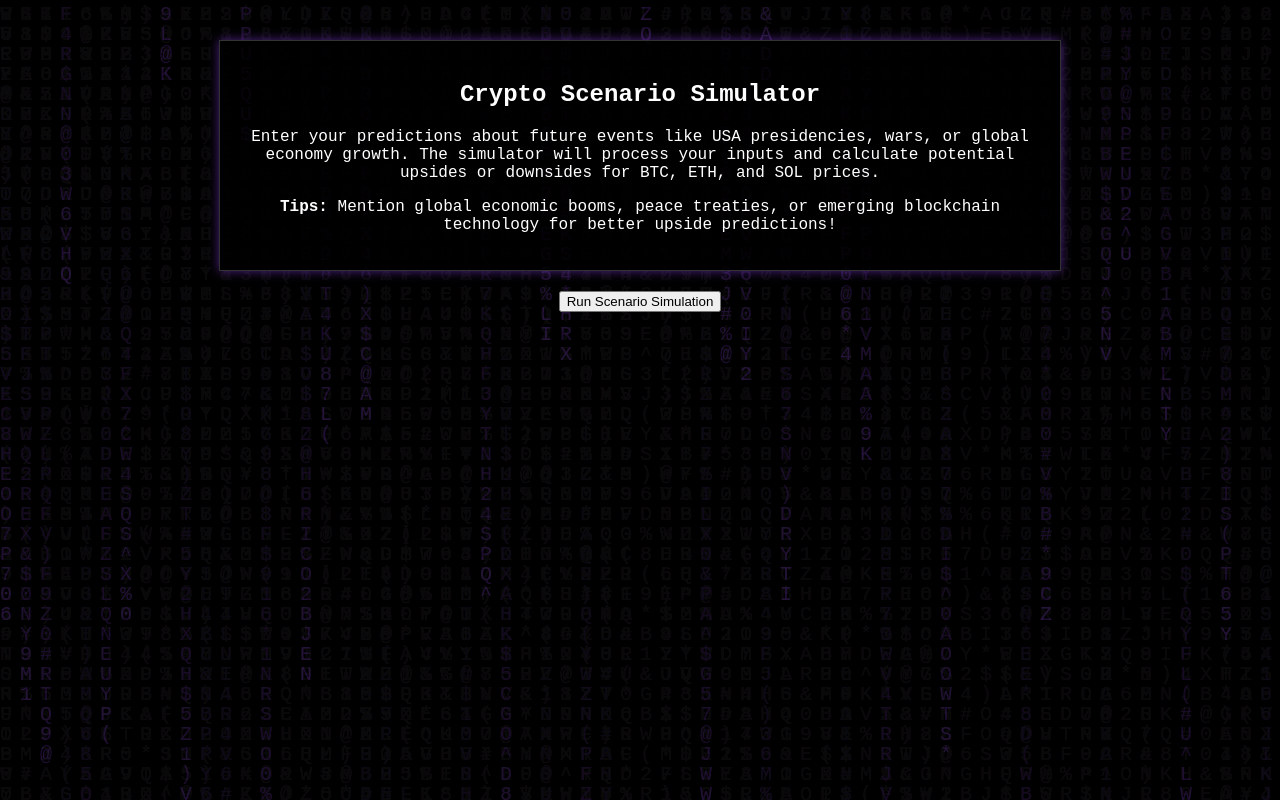
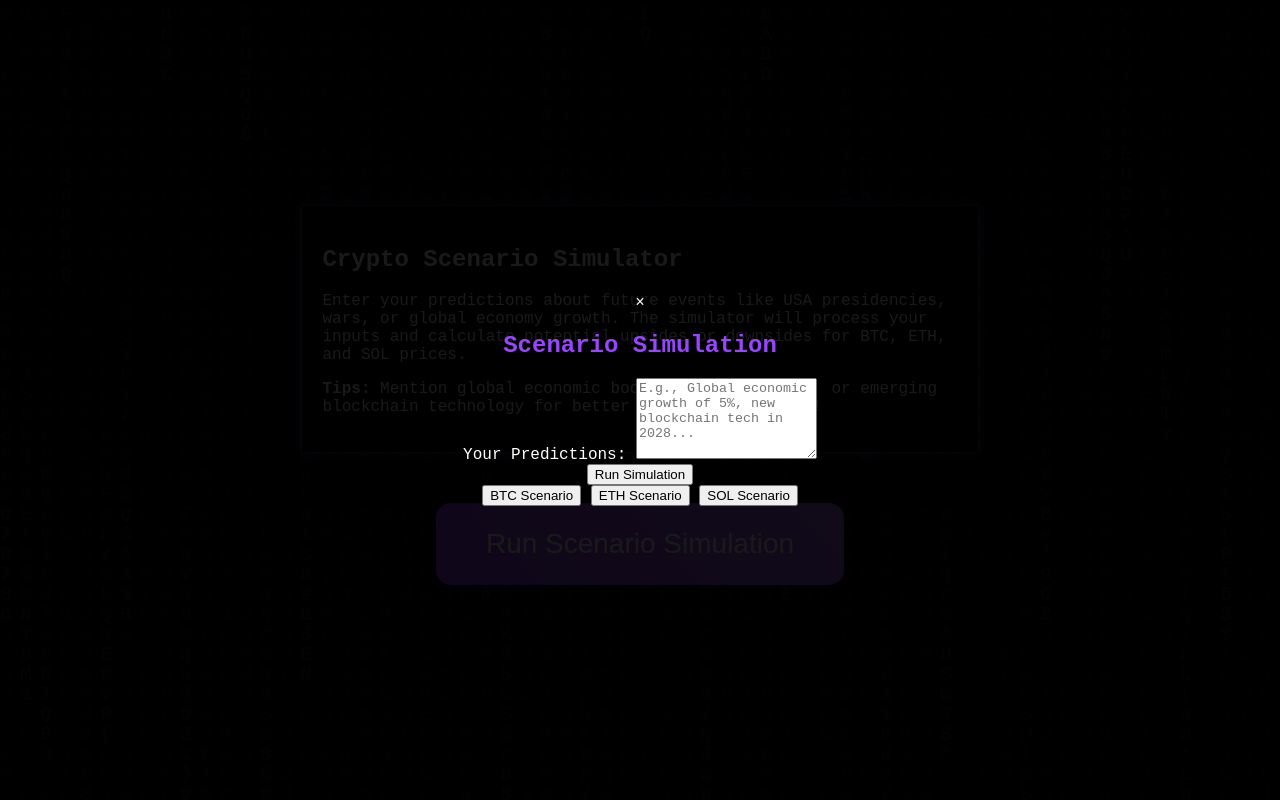
Before and after one commit to c76224892/scenariosim, a plain HTML site: page index.html in a window 1280 px wide. Both pictures are taken after a click on the button "Run Scenario Simulation". Drawn offline with Linux system fonts and the light colour scheme.

Commit message:
Update index.html

```diff
--- a/index.html
+++ b/index.html
@@ -14,12 +14,17 @@
       background: black;
       color: white;
       font-family: 'Courier New', Courier, monospace;
+      display: flex;
+      justify-content: center;
+      align-items: center;
     }
     #content {
       position: relative;
       z-index: 2;
       padding: 20px;
       text-align: center;
+      max-width: 1000px;
+      width: 90%;
     }
     /* Full-screen canvas for ASCII animation */
     #matrixCanvas {
@@ -29,15 +34,15 @@
       width: 100%;
       height: 100%;
       z-index: 1;
-      pointer-events: none; /* Allow interactions through canvas */
+      pointer-events: none;
       background: black;
     }
     /* Subtle Matrix characters style */
     .matrix-char {
       font-family: monospace;
-      color: rgba(153, 69, 255, 0.2); /* semi-transparent purple */
+      color: rgba(153, 69, 255, 0.2);
     }
-    /* Rest of your existing styles... */
+    /* Styling for main box */
     #terminal {
       width: 80%;
       max-width: 800px;
@@ -48,14 +53,47 @@
       margin: 20px auto;
       position: relative;
       z-index: 2;
+      text-align: left;
     }
-    /* ... include other styles as needed ... */
+    /* Fancy "Run Scenario Simulation" Button */
+    #open-scenario-modal {
+      padding: 25px 50px;
+      font-size: 28px;
+      background: linear-gradient(45deg, #9945FF, #aa66ff);
+      color: white;
+      border: none;
+      border-radius: 15px;
+      cursor: pointer;
+      text-decoration: none;
+      display: inline-block;
+      margin: 30px auto;
+      transition: transform 0.3s, box-shadow 0.3s;
+      z-index: 2;
+    }
+    #open-scenario-modal:hover {
+      transform: scale(1.05);
+      box-shadow: 0 0 20px rgba(170, 102, 255, 0.7);
+    }
+    /* Modal Styling and other styles remain unchanged */
+    /* Example snippet: */
+    #scenario-modal {
+      display: none;
+      position: fixed;
+      top: 0;
+      left: 0;
+      width: 100%;
+      height: 100%;
+      background: rgba(0, 0, 0, 0.9);
+      z-index: 1000;
+      justify-content: center;
+      align-items: center;
+    }
+    /* ... include your existing styles for modal, spinner, etc. ... */
   </style>
 </head>
 <body>
   <canvas id="matrixCanvas"></canvas>
   <div id="content">
-    <!-- Your existing content goes here -->
     <div id="terminal">
       <h2>Crypto Scenario Simulator</h2>
       <p>
@@ -67,7 +105,27 @@
       </p>
     </div>
     <button id="open-scenario-modal">Run Scenario Simulation</button>
-    <!-- The rest of your HTML content (modal, etc.) -->
+    <!-- Scenario Simulation Modal -->
+    <div id="scenario-modal" style="display:none;">
+      <div>
+        <span id="close-scenario-modal">&times;</span>
+        <h2 style="text-align:center; color:#9945FF;">Scenario Simulation</h2>
+        <form id="scenario-form">
+          <div class="form-group">
+            <label for="predictionText">Your Predictions:</label>
+            <textarea id="predictionText" rows="5" placeholder="E.g., Global economic growth of 5%, new blockchain tech in 2028..."></textarea>
+          </div>
+          <button type="submit">Run Simulation</button>
+        </form>
+        <div class="coin-buttons">
+          <button class="coin-button" data-coin="BTC">BTC Scenario</button>
+          <button class="coin-button" data-coin="ETH">ETH Scenario</button>
+          <button class="coin-button" data-coin="SOL">SOL Scenario</button>
+        </div>
+        <div id="loading-spinner"></div>
+        <div id="simulationResults"></div>
+      </div>
+    </div>
   </div>
 
   <script>
@@ -75,21 +133,18 @@
     const canvas = document.getElementById('matrixCanvas');
     const ctx = canvas.getContext('2d');
 
-    // Set canvas size
     canvas.width = window.innerWidth;
     canvas.height = window.innerHeight;
 
     const fontSize = 20;
     const columns = Math.floor(canvas.width / fontSize);
     const drops = Array(columns).fill(1);
-    const characters = 'ABCDEFGHIJKLMNOPQRSTUVWXYZ0123456789@#$%^&*()'; // characters for animation
+    const characters = 'ABCDEFGHIJKLMNOPQRSTUVWXYZ0123456789@#$%^&*()';
 
     function drawMatrix() {
-      // Slightly fade the canvas to avoid sharp trails
       ctx.fillStyle = 'rgba(0, 0, 0, 0.05)';
       ctx.fillRect(0, 0, canvas.width, canvas.height);
 
-      // Set text style: subtle purple
       ctx.fillStyle = 'rgba(153, 69, 255, 0.2)';
       ctx.font = `${fontSize}px monospace`;
 
@@ -99,7 +154,6 @@
         const y = drops[i] * fontSize;
         ctx.fillText(text, x, y);
 
-        // Reset drop randomly after it reaches the bottom
         if (y > canvas.height && Math.random() > 0.975) {
           drops[i] = 0;
         }
@@ -109,13 +163,12 @@
 
     setInterval(drawMatrix, 50);
 
-    // Resize canvas on window resize
     window.addEventListener('resize', () => {
       canvas.width = window.innerWidth;
       canvas.height = window.innerHeight;
     });
 
-    // Simulation script (existing code)
+    // Simulation script
     const openScenarioModal = document.getElementById('open-scenario-modal');
     const closeScenarioModal = document.getElementById('close-scenario-modal');
     const scenarioModal = document.getElementById('scenario-modal');
@@ -130,9 +183,11 @@
       loadingSpinner.style.display = 'none';
     });
 
-    closeScenarioModal.addEventListener('click', () => {
-      scenarioModal.style.display = 'none';
-    });
+    if(closeScenarioModal) {
+      closeScenarioModal.addEventListener('click', () => {
+        scenarioModal.style.display = 'none';
+      });
+    }
 
     document.querySelectorAll('.coin-button').forEach(button => {
       button.addEventListener('click', () => {
@@ -154,7 +209,11 @@
       setTimeout(() => {
         loadingSpinner.style.display = 'none';
         showResults();
-      }, 2000); // Simulate processing delay
+      }, 2000);
+    }
+
+    function formatNumber(num) {
+      return num.toString().replace(/\B(?=(\d{3})+(?!\d))/g, '.');
     }
 
     function showResults() {
@@ -169,14 +228,14 @@
 
         if (coin === 'BTC') {
           if (predictionText.includes('war') || predictionText.includes('conflict')) {
-            targetPrice = (50000 + Math.random() * 50000).toFixed(0);
+            targetPrice = formatNumber((50000 + Math.random() * 50000).toFixed(0));
           } else if (predictionText.includes('growth') || predictionText.includes('trump') || predictionText.includes('boon') || predictionText.includes('peace')) {
-            targetPrice = (500000 + Math.random() * 100000).toFixed(0);
+            targetPrice = formatNumber((500000 + Math.random() * 100000).toFixed(0));
           } else {
-            targetPrice = (20000 + Math.random() * 100000).toFixed(0);
+            targetPrice = formatNumber((20000 + Math.random() * 100000).toFixed(0));
           }
         } else {
-          targetPrice = (Math.random() * 5000 + 1000).toFixed(0);
+          targetPrice = formatNumber((Math.random() * 5000 + 1000).toFixed(0));
         }
 
         resultsHTML += `<li>${coin}: ${direction} ${Math.abs(changePercent)}% | Target Price: $${targetPrice}</li>`;
```
